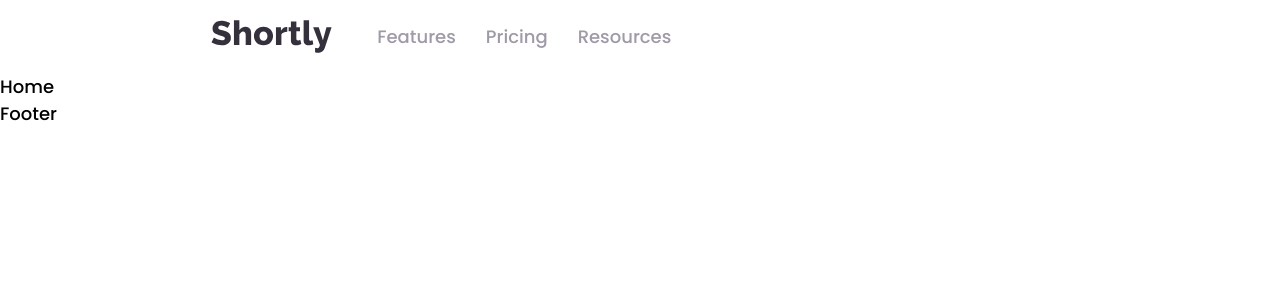
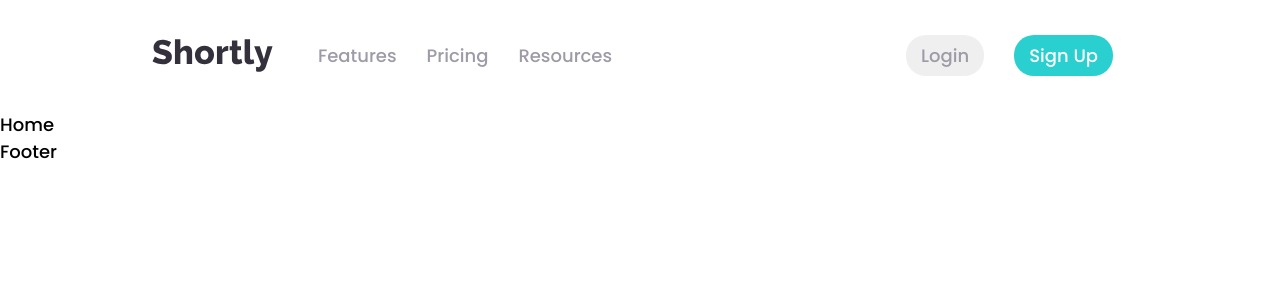
Before and after one commit to grekuu/Url-Shortening-Api, a React (Vite) app: page / in a window 1280 px wide. Shown: the top 300 px of the page. Built offline with nearby package versions, Linux system fonts and the light colour scheme.

Commit message:
header fully finished

```diff
--- a/src/components/Header/Header.scss
+++ b/src/components/Header/Header.scss
@@ -28,6 +28,31 @@
 
   .header-right {
     @include flexCenter();
+
+    button {
+      color: $grayish-purple;
+      padding: 7px 15px;
+      border: none;
+      border-radius: 20px;
+      margin: 15px;
+      transition: $transition;
+      cursor: pointer;
+      font-size: 18px;
+
+      &:hover {
+        background-color: $cyan;
+        color: white;
+      }
+    }
+
+    .button-cyan {
+      background-color: $cyan;
+      color: white;
+
+      &:hover {
+        background-color: hsl(180, 43%, 63%);
+      }
+    }
   }
 }
 
@@ -55,6 +80,12 @@
     justify-content: space-between;
   }
 
+  .header-right {
+    button {
+      display: none;
+    }
+  }
+
   .mobile-href {
     display: flex;
     flex-direction: column;
--- a/src/components/Header/Header.tsx
+++ b/src/components/Header/Header.tsx
@@ -20,6 +20,8 @@ const Header = () => {
             className="hamburger"
             onClick={() => setHamburgetActive(!hamburgetActive)}
           ></FaBars>
+          <button>Login</button>
+          <button className="button-cyan">Sign Up</button>
         </div>
       </div>
       {hamburgetActive ? (
```
